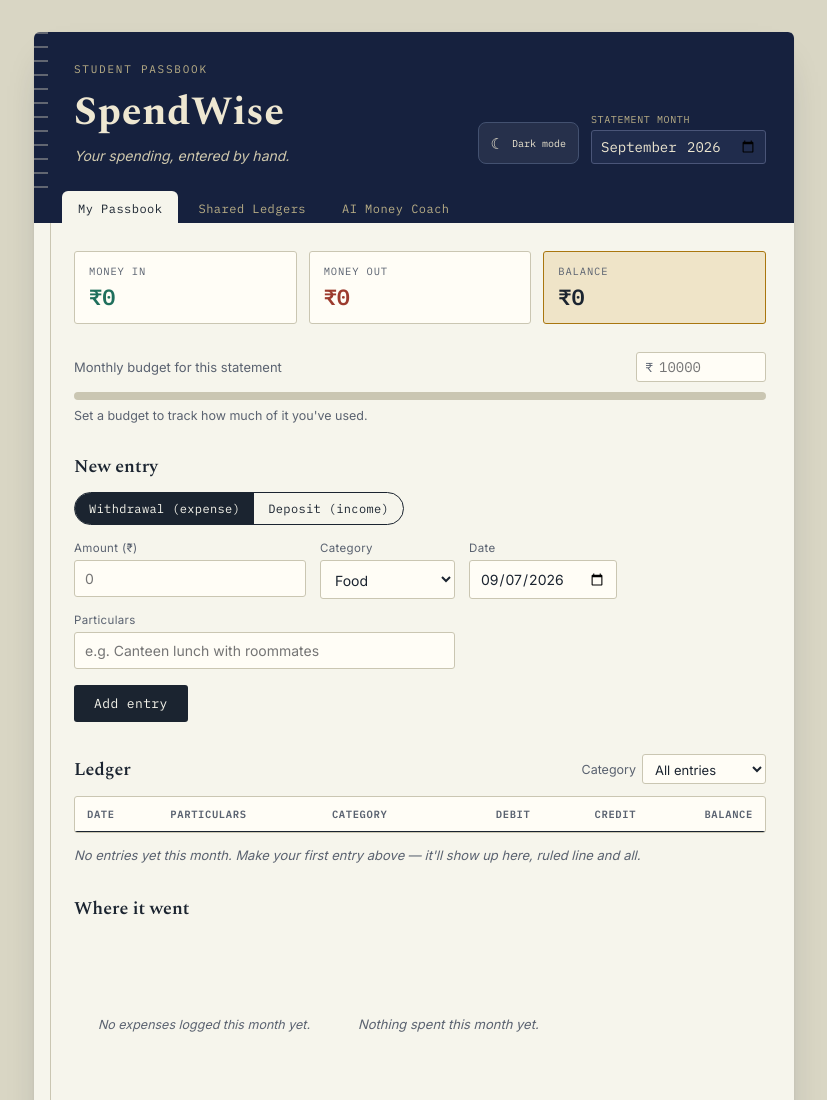
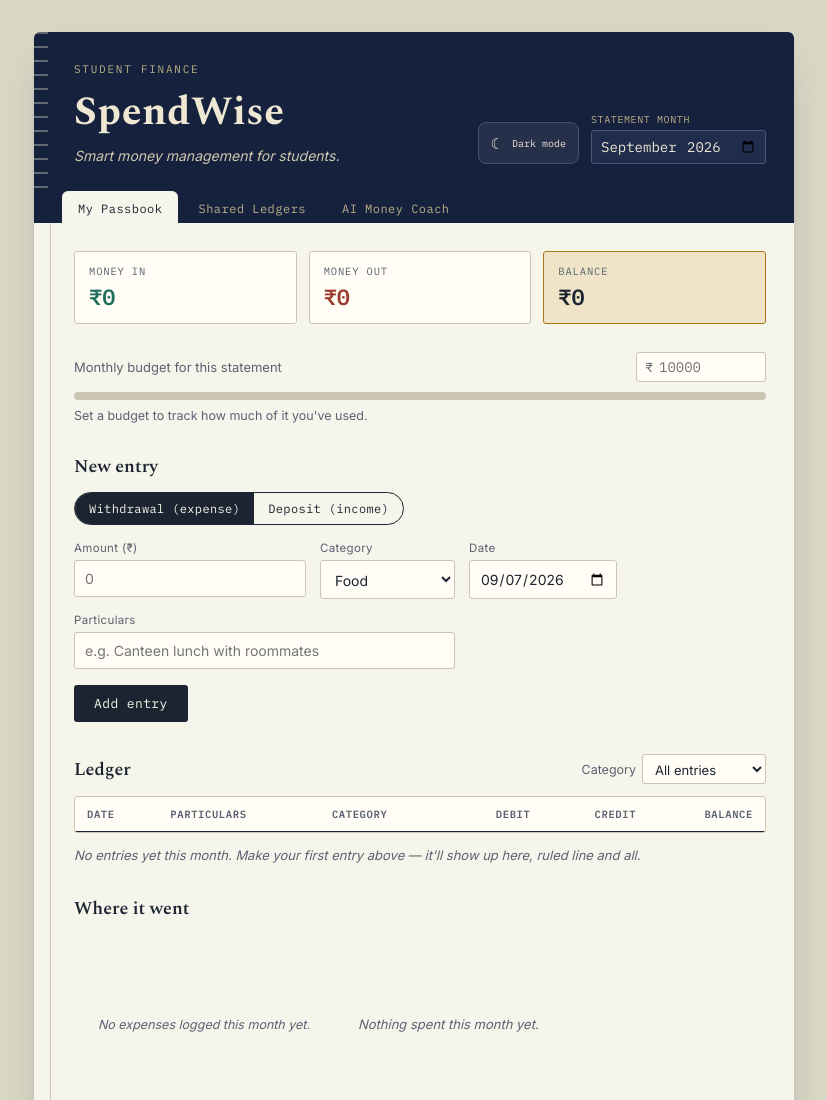
Before and after one commit to krishna98126/spend-wise, a website: page index.html in a window 1280 px wide. Shown: the top 1100 px of the page, without its empty margins (226-1053 px from the left). Drawn offline with nearby package versions, Linux system fonts and the light colour scheme.

Commit message:
Update index.html

```diff
--- a/index.html
+++ b/index.html
@@ -18,9 +18,9 @@
     <header class="cover">
       <div class="cover__spine" aria-hidden="true"></div>
       <div class="cover__content">
-        <p class="cover__eyebrow">Student Passbook</p>
+        <p class="cover__eyebrow">Student Finance</p>
         <h1 class="cover__title">SpendWise</h1>
-        <p class="cover__tagline">Your spending, entered by hand.</p>
+        <p class="cover__tagline">Smart money management for students.</p>
       </div>
       <div class="cover__actions">
         <button type="button" class="theme-toggle" id="theme-toggle" aria-label="Switch to dark mode">
```
